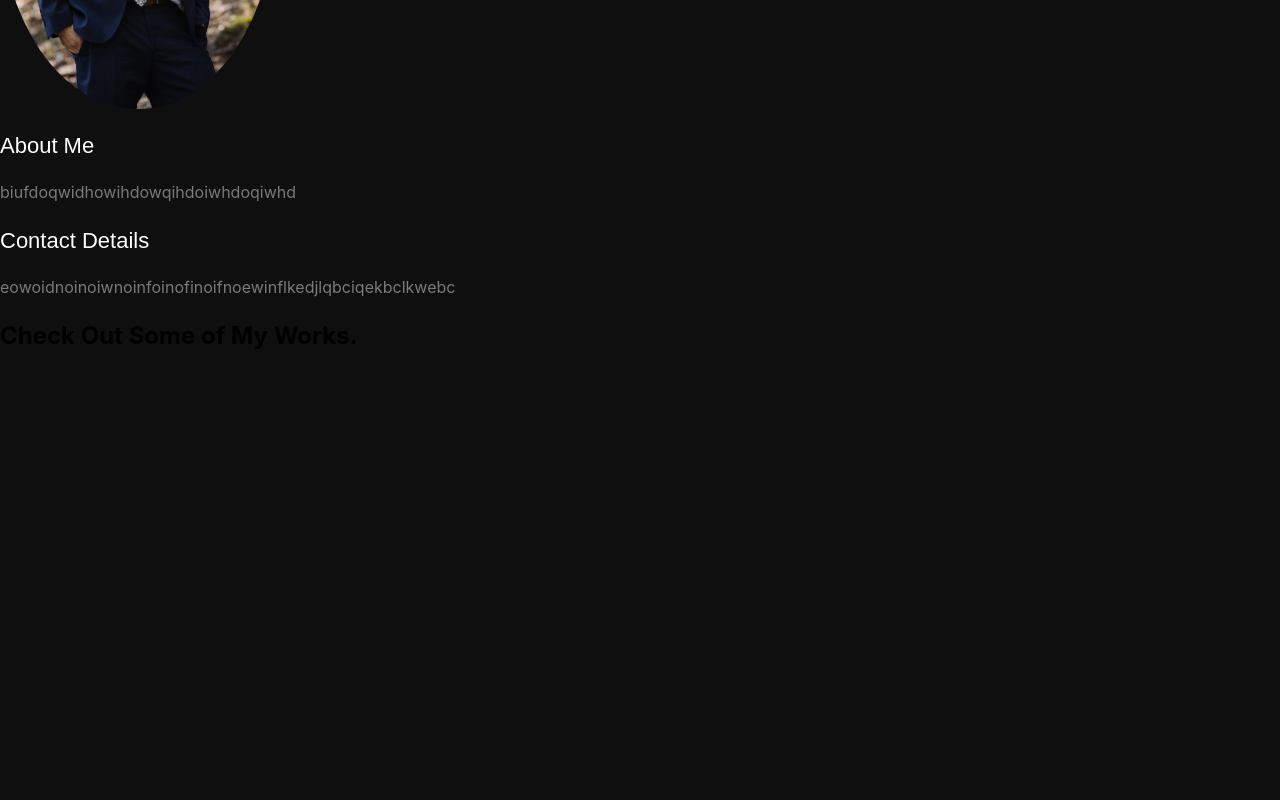
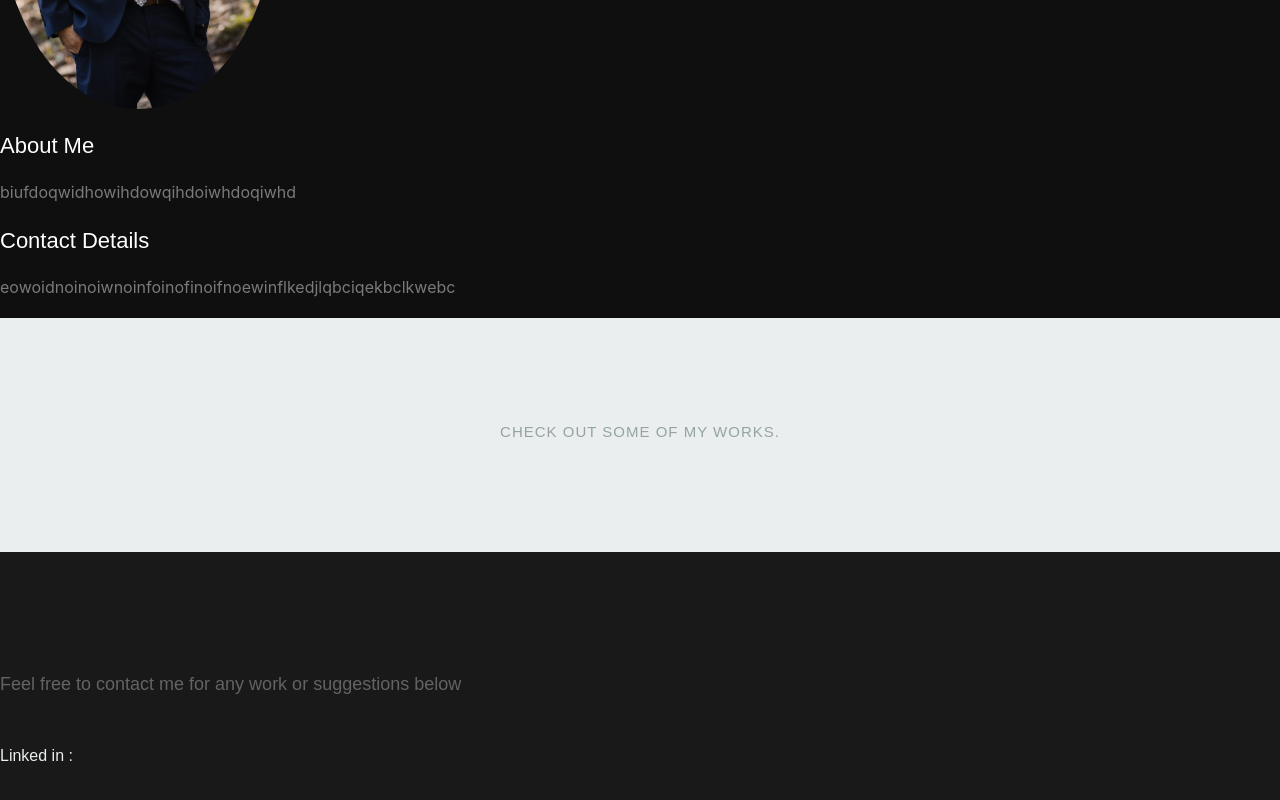
Before and after one commit to chdonovan/react-port, a React (Create React App) app in the folder chris-portfolio/: page / in a window 1280 px wide. Shown: the part 1091-1891 px from the top of the page. Before the commit the page ends 1461 px from the top, so only its background shows below. Built offline with nearby package versions, Linux system fonts and the light colour scheme.

Commit message:
contact section added

```diff
--- a/chris-portfolio/public/css/layout.css
+++ b/chris-portfolio/public/css/layout.css
@@ -137,3 +137,79 @@ header .banner-text h3 {
 
 
 #about .main-col { padding-right: 5%; }
+
+
+/*-----------------------------------------------------------------------------------
+Portfolio STYLES
+////////////////////////////////////////////////////////////////////////////////////
+///////////////////////////////////////////////////////////////////////////////////
+
+///--------------------------------------------------------------------------------//   */
+
+
+
+#portfolio {
+    background: #ebeeee;
+    padding-top: 90px;
+    padding-bottom: 60px;
+ }
+ #portfolio h1 {
+    font: 15px/24px 'opensans-semibold', sans-serif;
+    text-transform: uppercase;
+    letter-spacing: 1px;
+    text-align: center;
+    margin-bottom: 48px;
+    color: #95A3A3;
+ }
+
+
+
+
+/*-----------------------------------------------------------------------------------
+CONTACT STYLES
+////////////////////////////////////////////////////////////////////////////////////
+///////////////////////////////////////////////////////////////////////////////////
+
+///--------------------------------------------------------------------------------//   */
+
+
+ #contact {
+    background: #191919;
+    padding-top: 96px;
+    padding-bottom: 102px;
+    color: #636363;
+ }
+ #contact .section-head { margin-bottom: 42px; }
+
+ #contact a, #contact a:visited  { color: #11ABB0; }
+ #contact a:hover, #contact a:focus { color: #fff; }
+
+ #contact h1 {
+    font: 18px/24px 'opensans-bold', sans-serif;
+    text-transform: uppercase;
+    letter-spacing: 3px;
+    color: #EBEEEE;
+    margin-bottom: 6px;
+ }
+ #contact h1 span { display: none; }
+ #contact h1:before {
+    font-family: 'FontAwesome';
+    content: "\f0e0";
+     padding-right: 10px;
+     font-size: 72px;
+    line-height: 72px;
+    text-align: left;
+    float: left;
+    color: #ebeeee;
+ }
+
+ #contact h4 {
+    font: 16px/24px 'opensans-bold', sans-serif;
+    color: #EBEEEE;
+    margin-bottom: 6px;
+ }
+ #contact p.lead {
+    font: 18px/36px 'opensans-light', sans-serif;
+    padding-right: 3%;
+ }
+ #contact .header-col { padding-top: 6px; }
--- a/chris-portfolio/src/App.js
+++ b/chris-portfolio/src/App.js
@@ -2,6 +2,7 @@ import React,{Component} from "react";
 import Header from "./components/Header";
 import About from "./components/About";
 import Porfolio from "./components/Portfolio";
+import ContactUs from "./components/Contact";
 
 class App extends Component {
   render(){
@@ -10,6 +11,7 @@ class App extends Component {
         <Header/>
         <About/>
         <Porfolio/>
+        <ContactUs/>
       </div>
     )
   }
--- /dev/null
+++ b/chris-portfolio/src/components/Contact.js
@@ -0,0 +1,24 @@
+import React, { Component } from 'react';
+export default class ContactUs extends Component {
+  render() {
+    return (
+      <section id="contact">
+          <div className="row section-head">
+            <div className="ten columns">
+              <p className="lead">
+              Feel free to contact me for any work or suggestions below
+              </p>
+            </div>
+          </div>
+          <div className="row">
+
+                <h4>Linked in :
+
+                </h4>
+              </div>
+
+
+        </section>
+        );
+  }
+}
```
